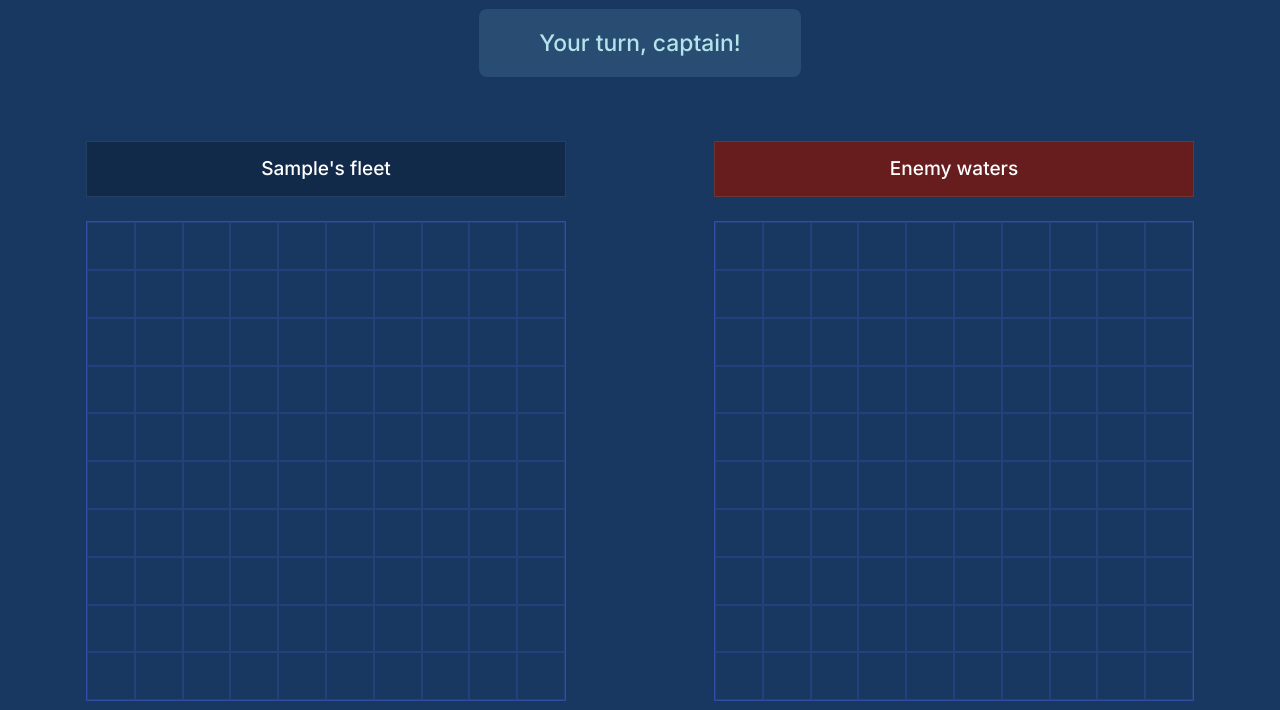
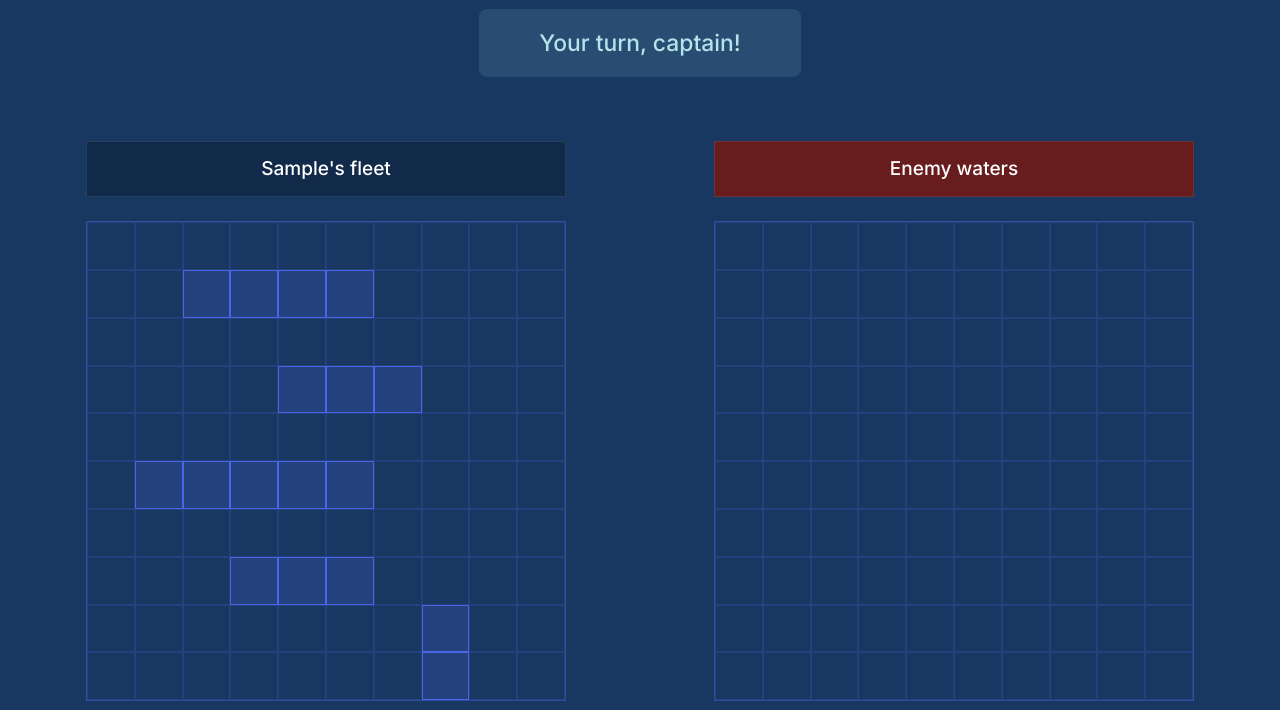
Before and after one commit to dee-diaz/battleship, a website built with webpack: page src/index.html in a window 1280 px wide. Both pictures are taken after typing "Sample" into the empty fields and a click on the button "Start game". Shown: the part 130-840 px from the top of the page. Built offline with nearby package versions, Linux system fonts and the light colour scheme.

Commit message:
feat: render ships on the player's gameboard

```diff
--- a/src/Game.js
+++ b/src/Game.js
@@ -44,6 +44,7 @@ class Game {
     Render.removeFromDOM('.user-prompt');
     this.gameUI = Render.gameboards(userName);
     this.container.appendChild(this.gameUI.root);
+    Render.ships(this.gameUI.boardUser, this.player1.gameboard.shipPositions);
   };
 
   init() {
--- a/src/components/Render.js
+++ b/src/components/Render.js
@@ -106,6 +106,22 @@ class Render {
       boardEnemy: gameboard2,
     };
   }
+
+  static ships(gameboardEl, coords) {
+    for (const [key, value] of coords.entries()) {
+      console.log(key, value);
+
+      value.forEach((coord) => {
+        const row = coord.split('-')[0];
+        const col = coord.split('-')[1];
+
+        const squareEl = gameboardEl.querySelector(
+          `[data-row="${row}"][data-col="${col}"]`,
+        );
+        squareEl.classList.add('ship');
+      });
+    }
+  }
 }
 
 export default Render;
--- a/src/style.css
+++ b/src/style.css
@@ -237,12 +237,18 @@ h1 {
 
       .square {
         border: 1px solid hsla(230, 77%, 60%, 0.2);
+
+        &.ship {
+          background: hsla(230, 77%, 60%, 0.2);
+          border-color: hsl(230, 77%, 60%);
+        }
       }
 
       &.enemy {
         .square {
           transition: background 0.2s ease;
-          &:hover, &:active {
+          &:hover,
+          &:active {
             background: hsla(214, 60%, 44%, 1);
           }
         }
```
